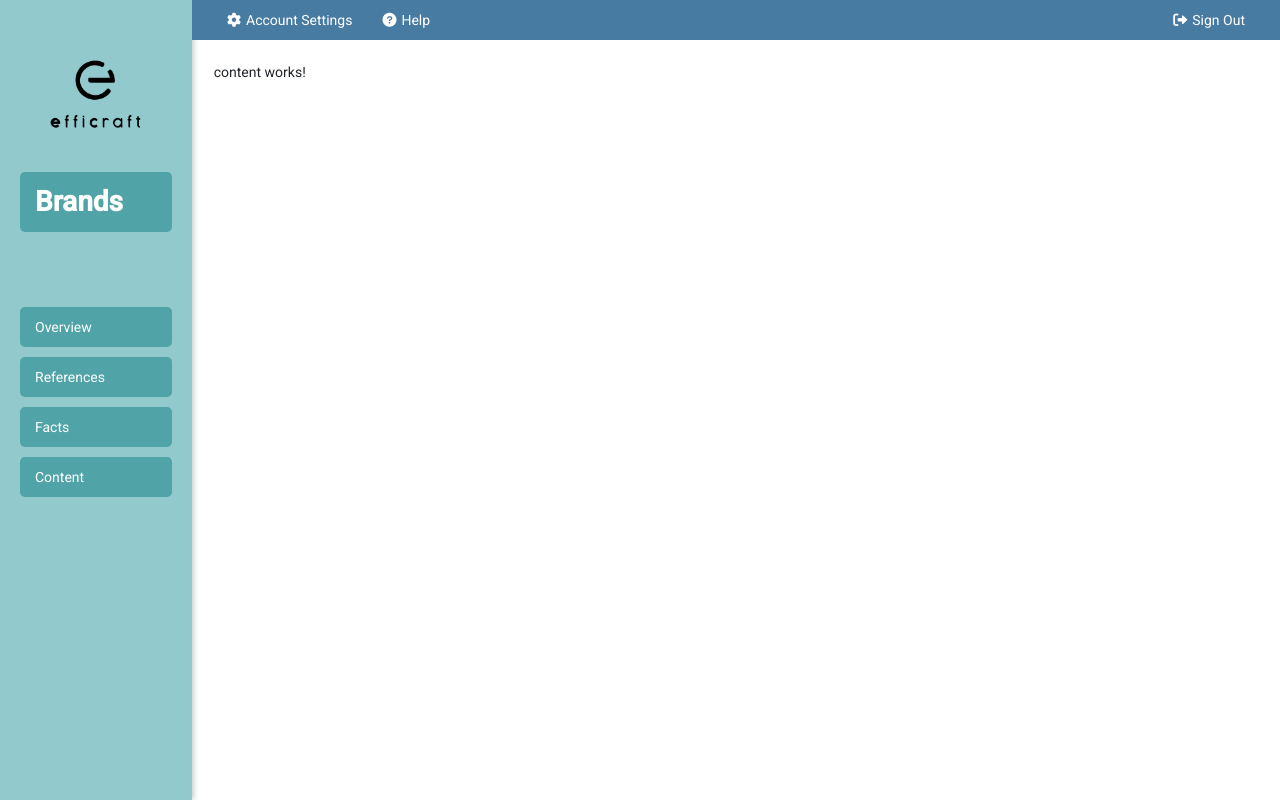
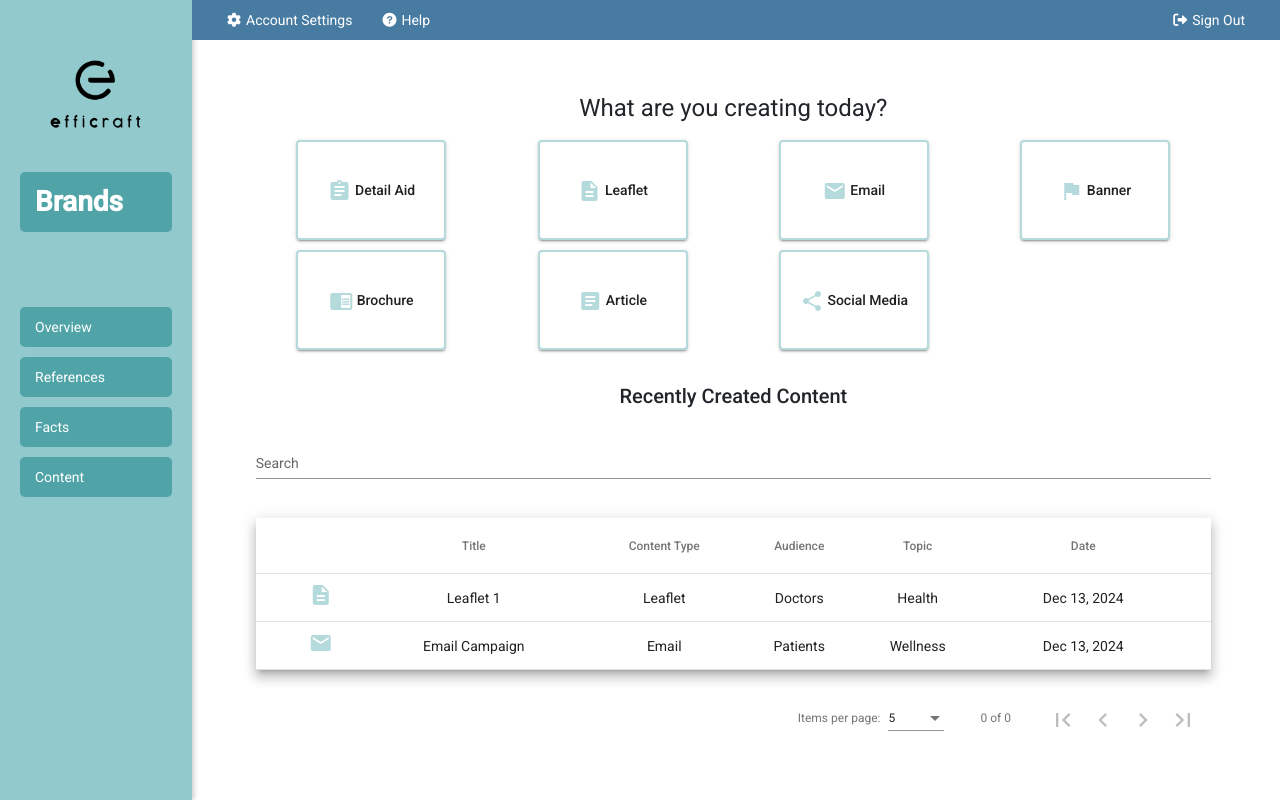
Before and after one commit to AlvaroBurga/eficraft, an Angular app: page /core/content in a window 1280 px wide. Built offline with nearby package versions, Linux system fonts and the light colour scheme.

Commit message:
first part of content component

```diff
--- a/src/app/Core/content/content.component.html
+++ b/src/app/Core/content/content.component.html
@@ -1 +1,85 @@
-<p>content works!</p>
+<div class="container">
+    <h1>What are you creating today?</h1>
+    <div class="button-grid">
+      <button mat-raised-button>
+        <mat-icon>assignment</mat-icon>
+        Detail Aid
+      </button>
+      <button mat-raised-button>
+        <mat-icon>description</mat-icon>
+        Leaflet
+      </button>
+      <button mat-raised-button>
+        <mat-icon>email</mat-icon>
+        Email
+      </button>
+      <button mat-raised-button>
+        <mat-icon>flag</mat-icon>
+        Banner
+      </button>
+      <button mat-raised-button>
+        <mat-icon>chrome_reader_mode</mat-icon>
+        Brochure
+      </button>
+      <button mat-raised-button>
+        <mat-icon>article</mat-icon>
+        Article
+      </button>
+      <button mat-raised-button>
+        <mat-icon>share</mat-icon>
+        Social Media
+      </button>
+    </div>
+  </div>
+
+<div class="container">
+    <h2>Recently Created Content</h2>
+  <mat-form-field appearance="standard">
+    <mat-label>Search</mat-label>
+    <input matInput (keyup)="applyFilter($event)" placeholder="Search content">
+  </mat-form-field>
+  <table mat-table [dataSource]="dataSource" class="mat-elevation-z8">
+
+    <!-- Icon Column -->
+    <ng-container matColumnDef="icon">
+      <th mat-header-cell *matHeaderCellDef> </th>
+      <td mat-cell *matCellDef="let element">
+        <mat-icon>{{element.icon}}</mat-icon>
+      </td>
+    </ng-container>
+
+    <!-- Title Column -->
+    <ng-container matColumnDef="title">
+      <th mat-header-cell *matHeaderCellDef> Title </th>
+      <td mat-cell *matCellDef="let element"> {{element.title}} </td>
+    </ng-container>
+
+    <!-- Content Type Column -->
+    <ng-container matColumnDef="contentType">
+      <th mat-header-cell *matHeaderCellDef> Content Type </th>
+      <td mat-cell *matCellDef="let element"> {{element.contentType}} </td>
+    </ng-container>
+
+    <!-- Audience Column -->
+    <ng-container matColumnDef="audience">
+      <th mat-header-cell *matHeaderCellDef> Audience </th>
+      <td mat-cell *matCellDef="let element"> {{element.audience}} </td>
+    </ng-container>
+
+    <!-- Topic Column -->
+    <ng-container matColumnDef="topic">
+      <th mat-header-cell *matHeaderCellDef> Topic </th>
+      <td mat-cell *matCellDef="let element"> {{element.topic}} </td>
+    </ng-container>
+
+    <!-- Date Column -->
+    <ng-container matColumnDef="date">
+      <th mat-header-cell *matHeaderCellDef> Date </th>
+      <td mat-cell *matCellDef="let element"> {{element.date | date}} </td>
+    </ng-container>
+
+    <tr mat-header-row *matHeaderRowDef="displayedColumns"></tr>
+    <tr mat-row *matRowDef="let row; columns: displayedColumns;"></tr>
+  </table>
+  <mat-paginator [pageSizeOptions]="[5, 10, 20]" showFirstLastButtons></mat-paginator>
+</div>
--- a/src/app/Core/content/content.component.scss
+++ b/src/app/Core/content/content.component.scss
@@ -0,0 +1,42 @@
+.container {
+    text-align: center;
+    margin: 30px;
+  }
+
+  .button-grid {
+    display: grid;
+    grid-template-columns: repeat(4, 1fr);
+    gap: 10px;
+    justify-items: center;
+  }
+
+  button {
+    width: 150px;
+    height: 100px;
+    display: flex;
+    flex-direction: column;
+    align-items: center;
+    justify-content: center;
+    border: 2px solid #B5DADC;
+  }
+
+  mat-icon {
+    color: #B5DADC;
+  }
+
+  table {
+    width: 100%; /* Make the table take the full width of its container */
+  }
+
+  .mat-form-field {
+    width: 100%; /* Ensure the search bar also takes full width */
+  }
+
+  .mat-elevation-z8 {
+    margin: 20px 0; /* Add some margin for better spacing */
+  }
+
+  /* Center the table header text */
+th.mat-header-cell {
+    text-align: center;
+  }
--- a/src/app/Core/content/content.component.ts
+++ b/src/app/Core/content/content.component.ts
@@ -1,4 +1,9 @@
-import { Component, OnInit } from '@angular/core';
+
+import { Component, OnInit, ViewChild } from '@angular/core';
+import { MatPaginator } from '@angular/material/paginator';
+import { MatTableDataSource } from '@angular/material/table';
+import { Content } from 'src/app/Model/Content';
+import { ContentService } from 'src/service/content.service';
 
 @Component({
   selector: 'app-content',
@@ -7,9 +12,28 @@ import { Component, OnInit } from '@angular/core';
 })
 export class ContentComponent implements OnInit {
 
-  constructor() { }
+  displayedColumns: string[] = ['icon', 'title', 'contentType', 'audience', 'topic', 'date'];
+  dataSource= new MatTableDataSource<Content>([]);
 
-  ngOnInit(): void {
+  @ViewChild(MatPaginator) paginator!: MatPaginator;
+
+  constructor(private contentService: ContentService) {
+
   }
 
+  ngOnInit() {
+    this.contentService.getContents().subscribe(contents => {
+      this.dataSource.data = contents;
+      this.dataSource.paginator = this.paginator;
+    });
+  }
+
+  applyFilter(event: Event) {
+    const filterValue = (event.target as HTMLInputElement).value;
+    this.dataSource.filter = filterValue.trim().toLowerCase();
+
+    if (this.dataSource.paginator) {
+      this.dataSource.paginator.firstPage();
+    }
+  }
 }
--- a/src/app/Core/facts/facts.component.html
+++ b/src/app/Core/facts/facts.component.html
@@ -35,8 +35,10 @@
     <ng-container matColumnDef="actions">
         <th mat-header-cell *matHeaderCellDef> Actions </th>
         <td mat-cell *matCellDef="let element">
-            <button mat-button (click)="onUpdate(element)"><mat-icon>edit</mat-icon></button>
-            <button mat-button color="warn" (click)="onDelete(element)"><mat-icon>delete</mat-icon></button>
+            <div class="row-block">
+                <button mat-button (click)="onUpdate(element)"><mat-icon>edit</mat-icon></button>
+                <button mat-button color="warn" (click)="onDelete(element)"><mat-icon>delete</mat-icon></button>
+            </div>
         </td>
     </ng-container>
 
--- /dev/null
+++ b/src/app/Model/Content.ts
@@ -0,0 +1,10 @@
+export class Content {
+    constructor(
+      public icon: string,
+      public title: string,
+      public contentType: string,
+      public audience: string,
+      public topic: string,
+      public date: Date
+    ) {}
+  }
--- a/src/service/content.service.ts
+++ b/src/service/content.service.ts
@@ -1,9 +1,21 @@
 import { Injectable } from '@angular/core';
+import { Observable, of } from 'rxjs';
+import { Content } from 'src/app/Model/Content';
 
 @Injectable({
   providedIn: 'root'
 })
 export class ContentService {
 
+  private contents: Content[] = [
+    new Content('description', 'Leaflet 1', 'Leaflet', 'Doctors', 'Health', new Date()),
+    new Content('email', 'Email Campaign', 'Email', 'Patients', 'Wellness', new Date()),
+  ];
+
   constructor() { }
+
+  getContents(): Observable<Content[]> {
+    return of(this.contents);
+  }
+
 }
```
